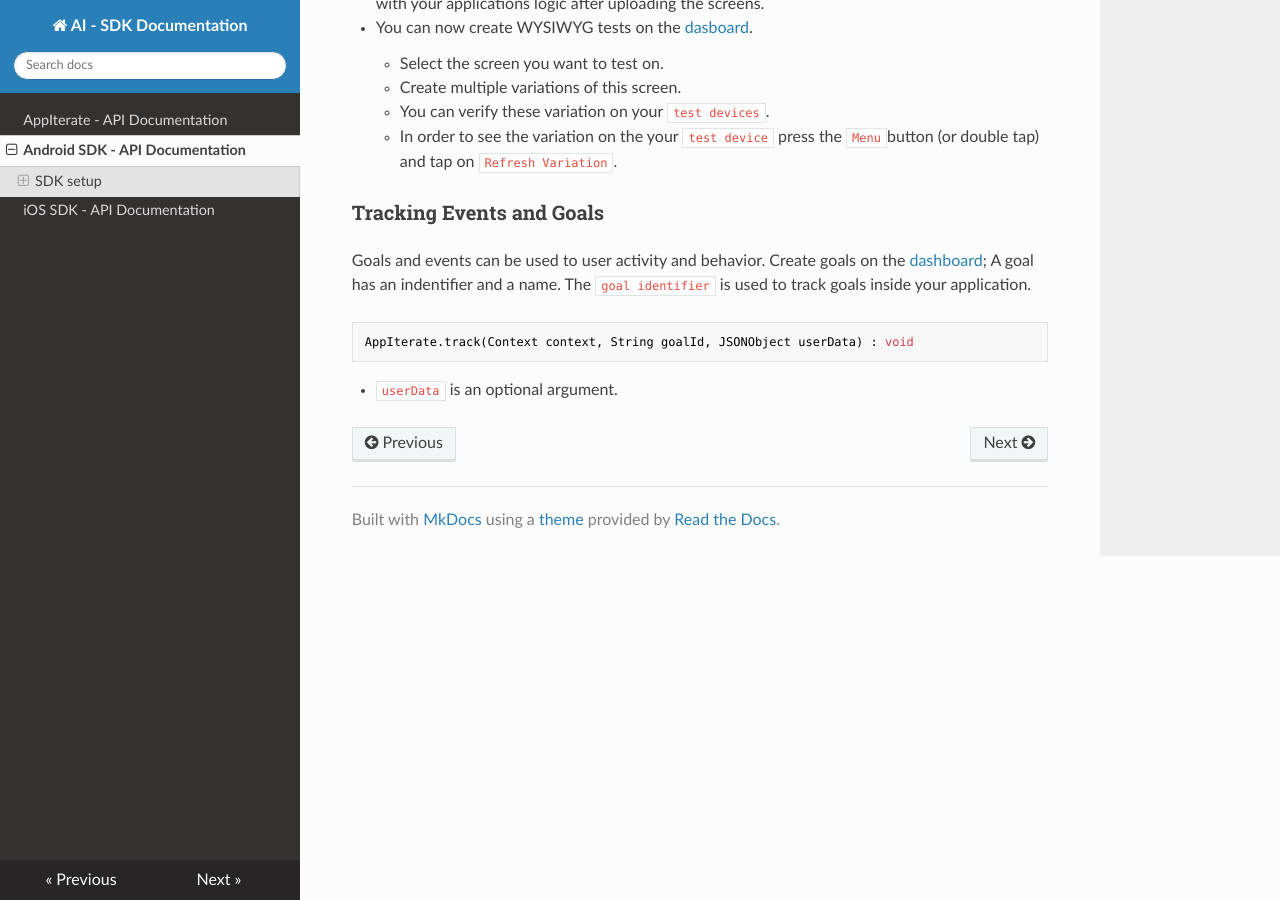
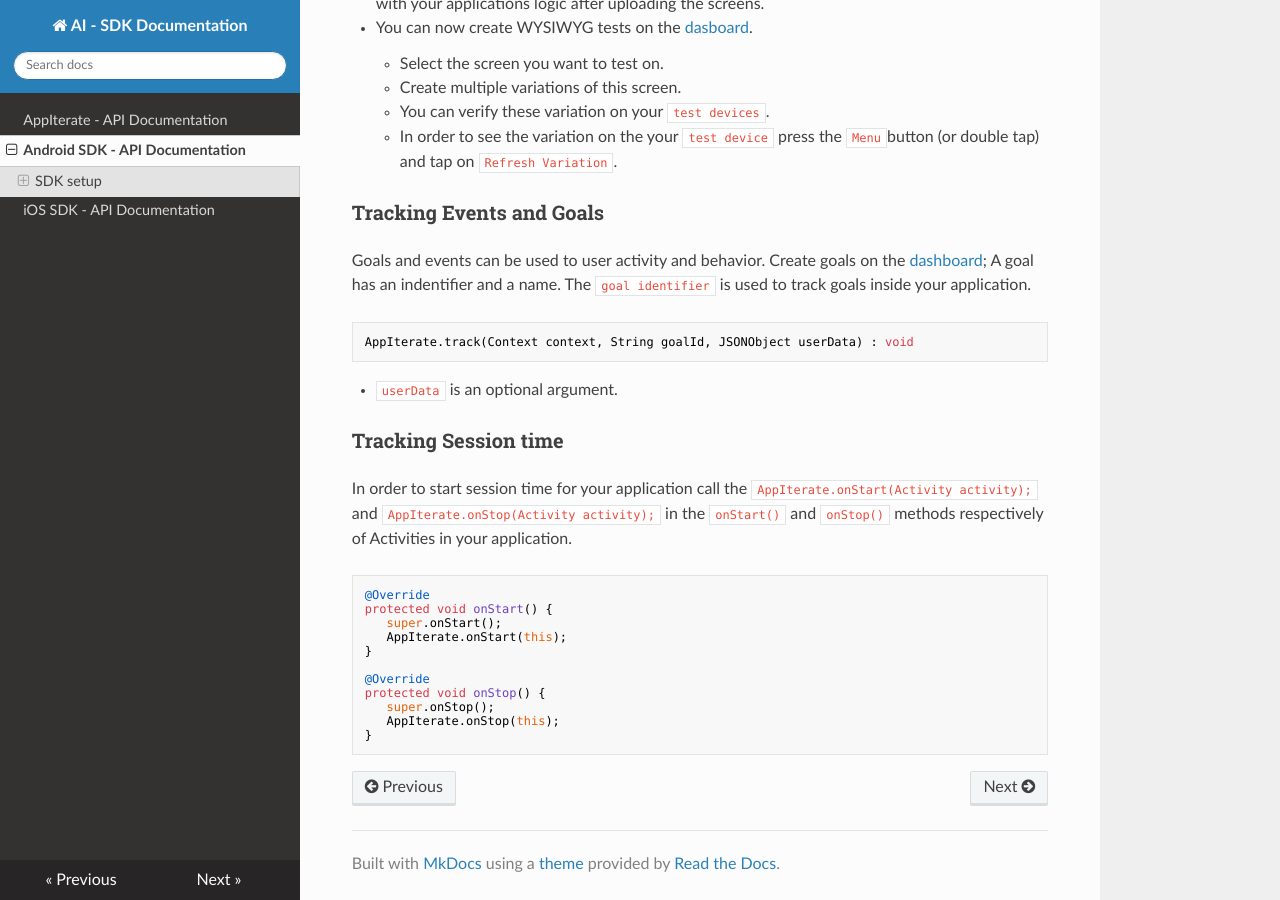
Before and after one commit to AppIterate/docs, an MkDocs documentation site: the page built from docs/android.md, in a window 1280 px wide and 900 px high, scrolled down 3827 px. Built offline with MkDocs 1.6.1, drawn with Linux system fonts in a browser that asks for light colours; nearby versions of some CDN libraries.

Commit message:
session time

````diff
--- a/docs/android.md
+++ b/docs/android.md
@@ -179,3 +179,21 @@ AppIterate.track(Context context, String goalId, JSONObject userData) : void
 ```
 
 * `userData` is an optional argument.
+
+### Tracking Session time
+
+In order to start session time for your application call the `AppIterate.onStart(Activity activity);` and `AppIterate.onStop(Activity activity);` in the `onStart()` and `onStop()` methods respectively of Activities in your application.
+
+```JAVA
+@Override
+protected void onStart() {
+   super.onStart();
+   AppIterate.onStart(this);
+}
+
+@Override
+protected void onStop() {
+   super.onStop();
+   AppIterate.onStop(this);
+}
+```
````
